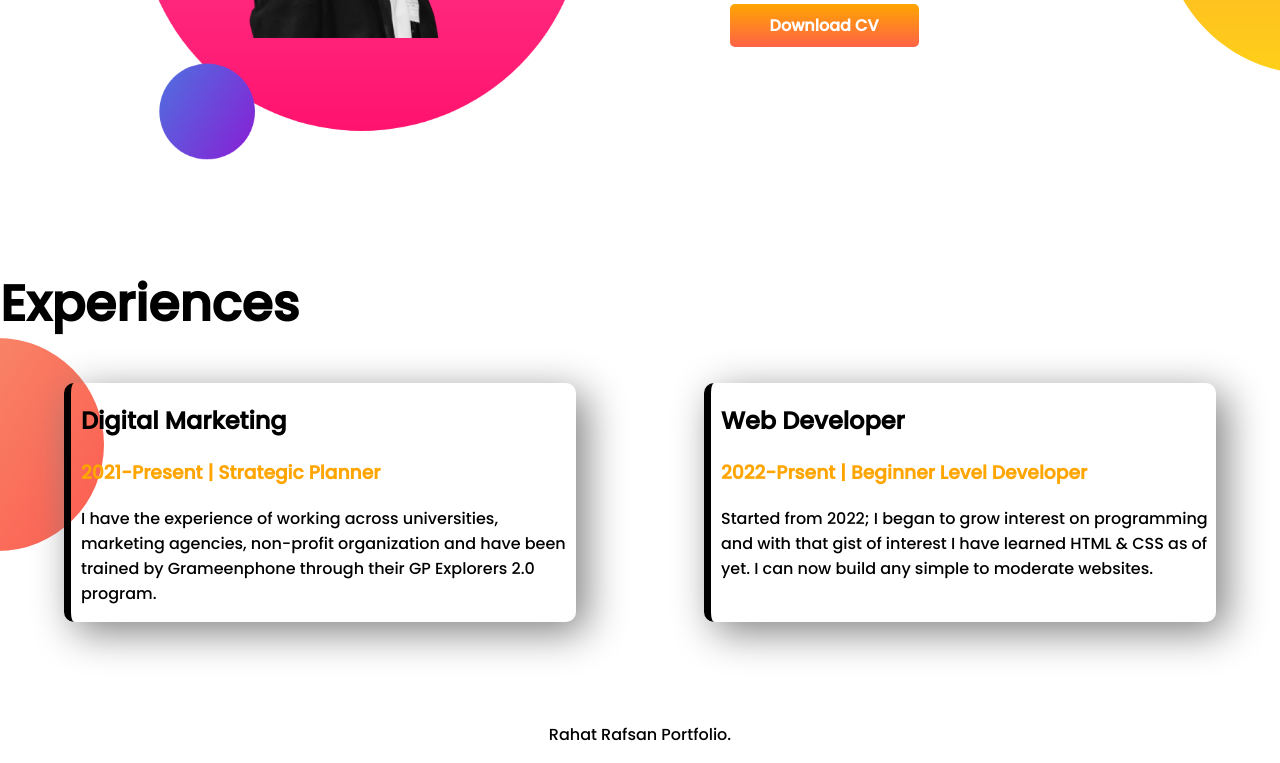
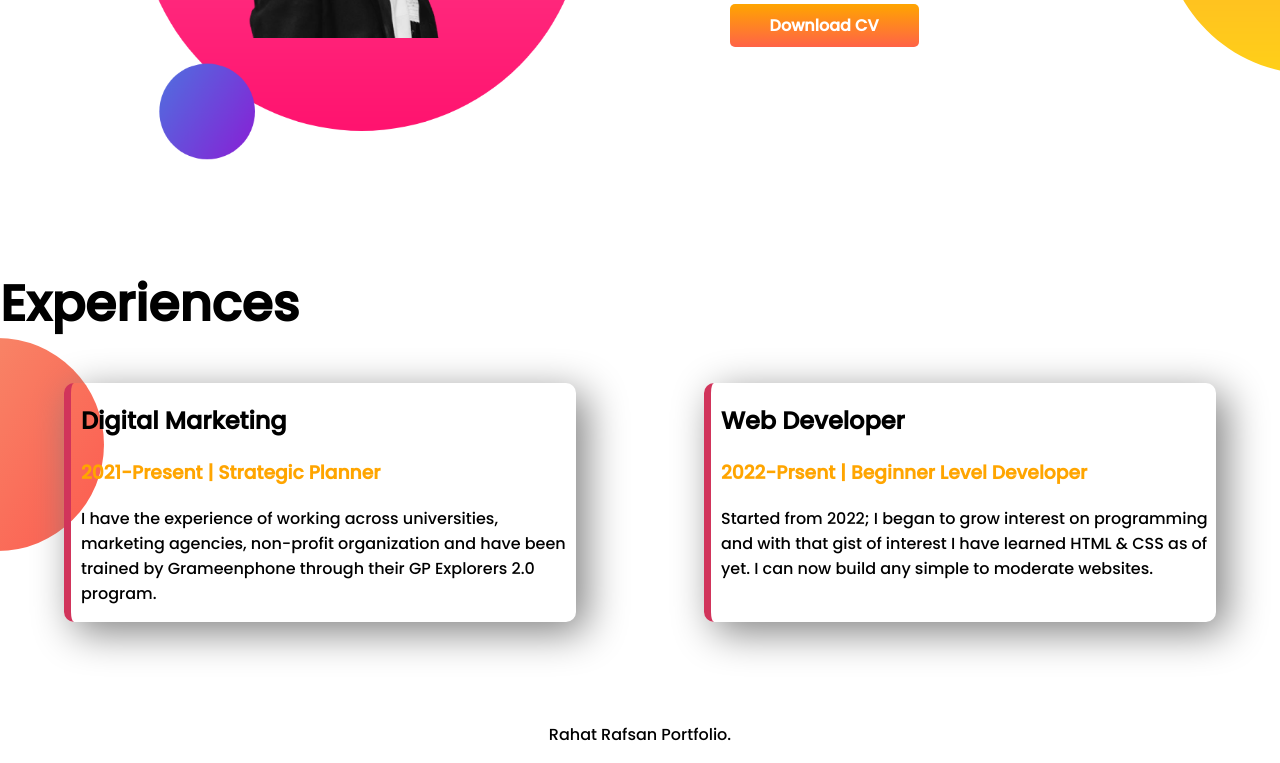
Before and after one commit to RahatRafsan/portfolio, a plain HTML site: page index.html in a window 1280 px wide. Shown: the part 1150-1913 px from the top of the page. Drawn offline with Linux system fonts and the light colour scheme.

Commit message:
colors added'

```diff
--- a/style.css
+++ b/style.css
@@ -69,17 +69,21 @@ h1 {
 }
 
 #developer-exp {
-    border-left: 7px solid;
-    border-image: linear-gradient(blue cyan);
-    border-image-slice: 1;
+    border-left: 7px solid #D1345B;
+
+
+
+
 
 }
 
 #marketing-exp {
-    border-left: 7px solid;
-    border-image: linear-gradient(salmon tomato);
-    border-image-slice: 1;
+    border-left: 7px solid #D1345B;
+
+
+
 }
-footer{
+
+footer {
     text-align: center;
 }
```
